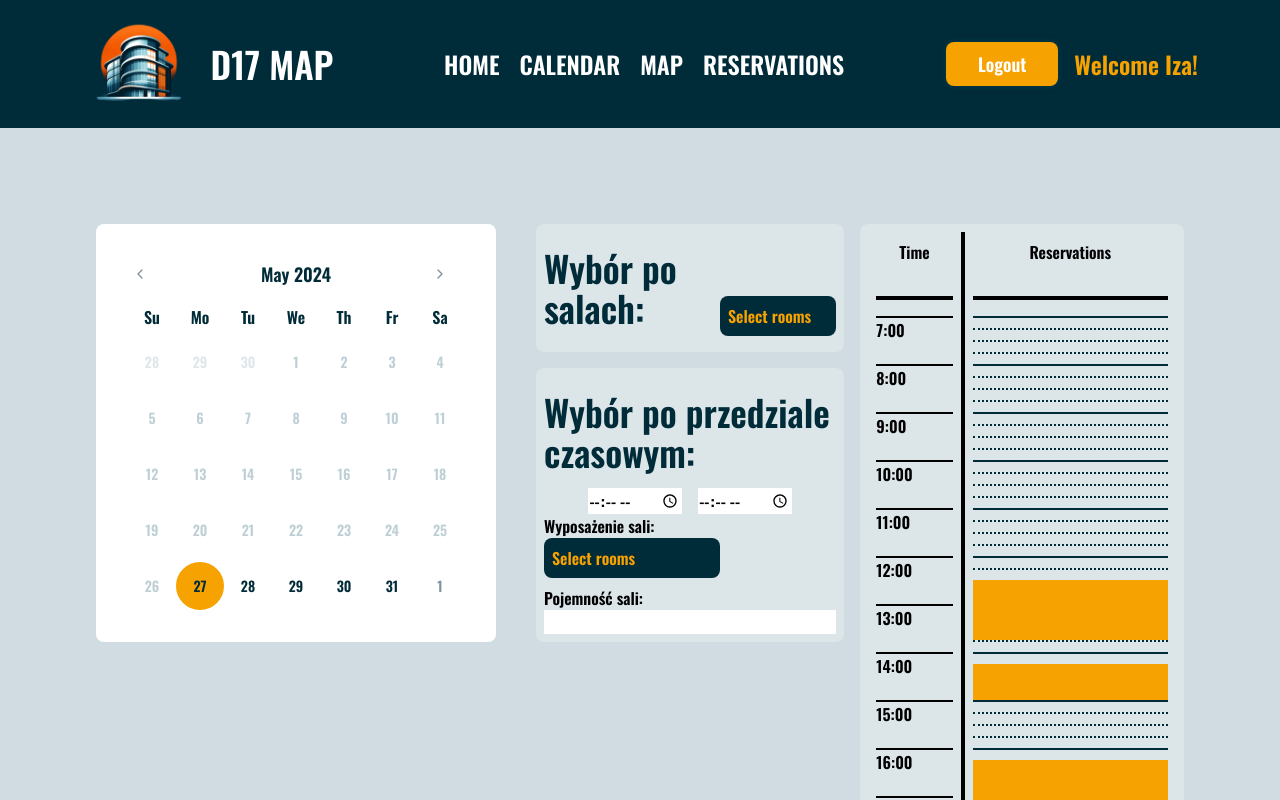
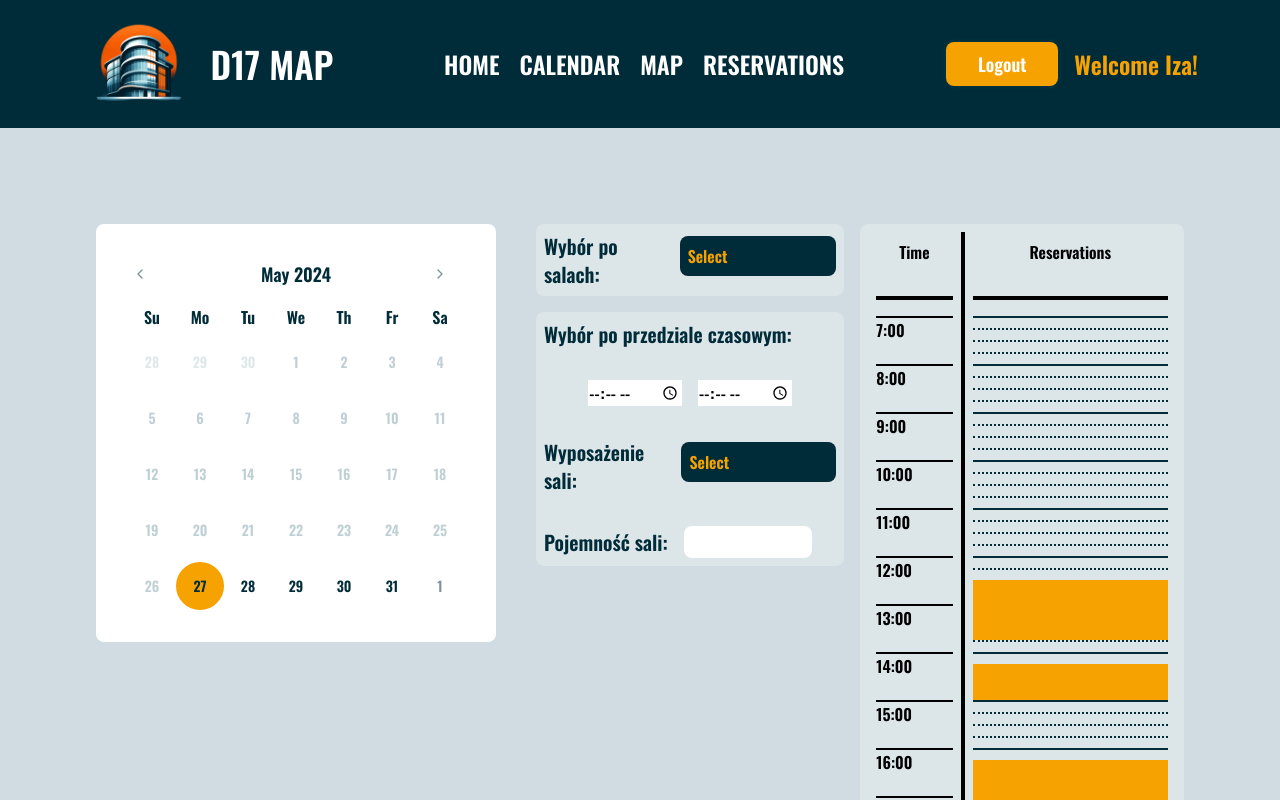
Before and after one commit to Spolka-Zlo/D17Map-Frontend, a Next.js app: page /calendar in a window 1280 px wide. Built offline with nearby package versions, Linux system fonts and the light colour scheme.

Commit message:
choosing new hours added

```diff
--- a/src/app/calendar/_components/CalendarFilterByRooms.tsx
+++ b/src/app/calendar/_components/CalendarFilterByRooms.tsx
@@ -13,8 +13,8 @@ export function CalendarFilterByRooms({
   setSelectedRooms,
 }: CalendarFilterByRoomsProps) {
   return (
-    <div className="flex justify-center content-center items-end gap-4">
-      <h2>Wybór po salach:</h2>
+    <div className="flex justify-center content-center items-center gap-4">
+      <h3 className="text-primary text-xl">Wybór po salach:</h3>
       <MultipleChoiceDropdown
         options={availableRooms}
         selected={selectedRooms}
--- a/src/app/calendar/_components/CalendarFilterByTimeRnage.tsx
+++ b/src/app/calendar/_components/CalendarFilterByTimeRnage.tsx
@@ -14,35 +14,48 @@ export function CalendarFilterByTimeRnage({
   const [selectedEquipment, setSelectedEquipment] = useState<string[]>([]);
   const [startTime, setStartTime] = useState("");
   const [endTime, setEndTime] = useState("");
+  const [numberOfPeople, setNumberOfPeople] = useState(0);
   return (
-    <div className="flex flex-col">
-      <h2>Wybór po przedziale czasowym:</h2>
+    <div className="flex flex-col gap-8">
+      <h3 className="text-primary text-xl">Wybór po przedziale czasowym:</h3>
       <div className="flex justify-center content-center items-end gap-4">
         <input
           type="time"
-          id="appt"
-          name="appt"
+          id="start"
+          name="start"
           min="07:00"
-          max="19:00"
+          max="21:00"
+          onChange={(e) => setStartTime(e.target.value)}
           required
         />
         <input
           type="time"
-          id="appt"
-          name="appt"
+          id="end"
+          name="end"
           min="07:00"
           max="19:00"
+          onChange={(e) => setEndTime(e.target.value)}
           required
         />
       </div>
-      <h3>Wyposażenie sali:</h3>
-      <MultipleChoiceDropdown
-        options={equipment}
-        selected={selectedEquipment}
-        setSelected={setSelectedEquipment}
-      />
-      <h3>Pojemność sali:</h3>
-      <input type="number" />
+      <div className="flex justify-center content-center items-center gap-4">
+        <h3 className="text-primary text-xl">Wyposażenie sali:</h3>
+        <MultipleChoiceDropdown
+          options={equipment}
+          selected={selectedEquipment}
+          setSelected={setSelectedEquipment}
+        />
+      </div>
+      <div className="flex justify-start content-center items-center gap-4">
+        <h3 className="text-primary text-xl">Pojemność sali:</h3>
+        <input
+          type="number"
+          min={0}
+          max={500}
+          className="w-32 p-1 rounded-lg"
+          onChange={(e) => setNumberOfPeople(Number(e.target.value))}
+        />
+      </div>
     </div>
   );
 }
--- a/src/app/calendar/_components/CalendarTimeTable.tsx
+++ b/src/app/calendar/_components/CalendarTimeTable.tsx
@@ -57,12 +57,24 @@ export function CalendarTimeTable({
           <div className="pt-4">
             {fillTimeTableForRoom(reservations, rooms).map((reservation, i) => (
               <div
+                id={reservation.time}
                 key={reservation.time}
                 className={twMerge(
-                  "text-center h-3 border-t-2 border-dotted border-primary",
+                  "text-center h-3 border-t-2 border-dotted border-primary cursor-pointer",
                   i % 4 === 0 && "border-solid",
                   reservation.reservationInTime && "bg-secondary border-none"
                 )}
+                onClick={(event) => {
+                  const target = event.target as HTMLElement;
+                  if (reservation.reservationInTime) {
+                    console.log(
+                      `Reservation ${reservation.reservationInTime.title} is at ${reservation.time}`
+                    );
+                  } else {
+                    console.log(`No reservation at ${reservation.time}`);
+                    target.classList.toggle("bg-secondary/50");
+                  }
+                }}
               ></div>
             ))}
           </div>
--- a/src/components/MultipleChoiceDropdown.tsx
+++ b/src/components/MultipleChoiceDropdown.tsx
@@ -22,11 +22,11 @@ export function MultipleChoiceDropdown({
         onClick={() => setIsOpen(!isOpen)}
         className="truncate p-2 mb-2 bg-primary text-secondary rounded-lg focus:ring-2 focus:ring-secondary focus:ring-opacity-50 cursor-pointer"
       >
-        {selected.join(", ") || "Select rooms"}
+        {selected.join(", ") || "Select"}
       </div>
 
       {isOpen && (
-        <ul className="w-44 absolute rounded-lg">
+        <ul className="w-44 absolute rounded-lg z-30">
           {options.map((option) => (
             <li
               key={option}
```
Also changed, not shown: src/app/calendar/_components/CalendarSection.tsx (+0 -8 lines).
